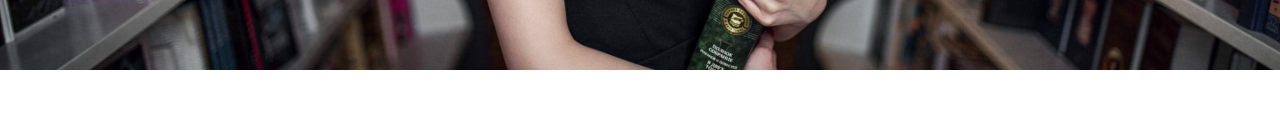
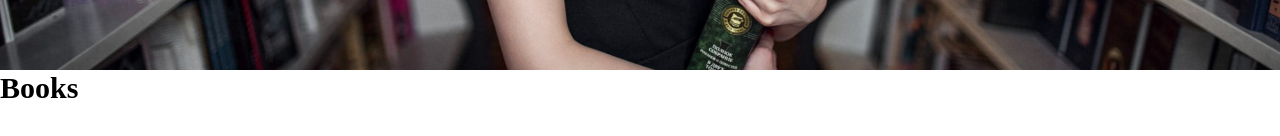
Before and after one commit to arvinbuid/Book-Library-Web-App, a React (Vite) app: page / in a window 1280 px wide. Shown: the part 652-788 px from the top of the page. Built offline with nearby package versions, Linux system fonts and the light colour scheme; a web font is replaced by a local one.

Commit message:
Added Books.tsx component.

```diff
--- a/src/App.tsx
+++ b/src/App.tsx
@@ -1,3 +1,4 @@
+import Books from "./components/Books";
 import Hero from "./components/Hero";
 import Navbar from "./components/layout/Navbar";
 
@@ -6,6 +7,7 @@ function App() {
     <>
       <Navbar />
       <Hero />
+      <Books />
     </>
   );
 }
--- /dev/null
+++ b/src/components/Books.tsx
@@ -0,0 +1,9 @@
+function Books() {
+  return (
+    <div>
+      <p className='text-3xl text-black font-bold'>Books</p>
+    </div>
+  );
+}
+
+export default Books;
```
